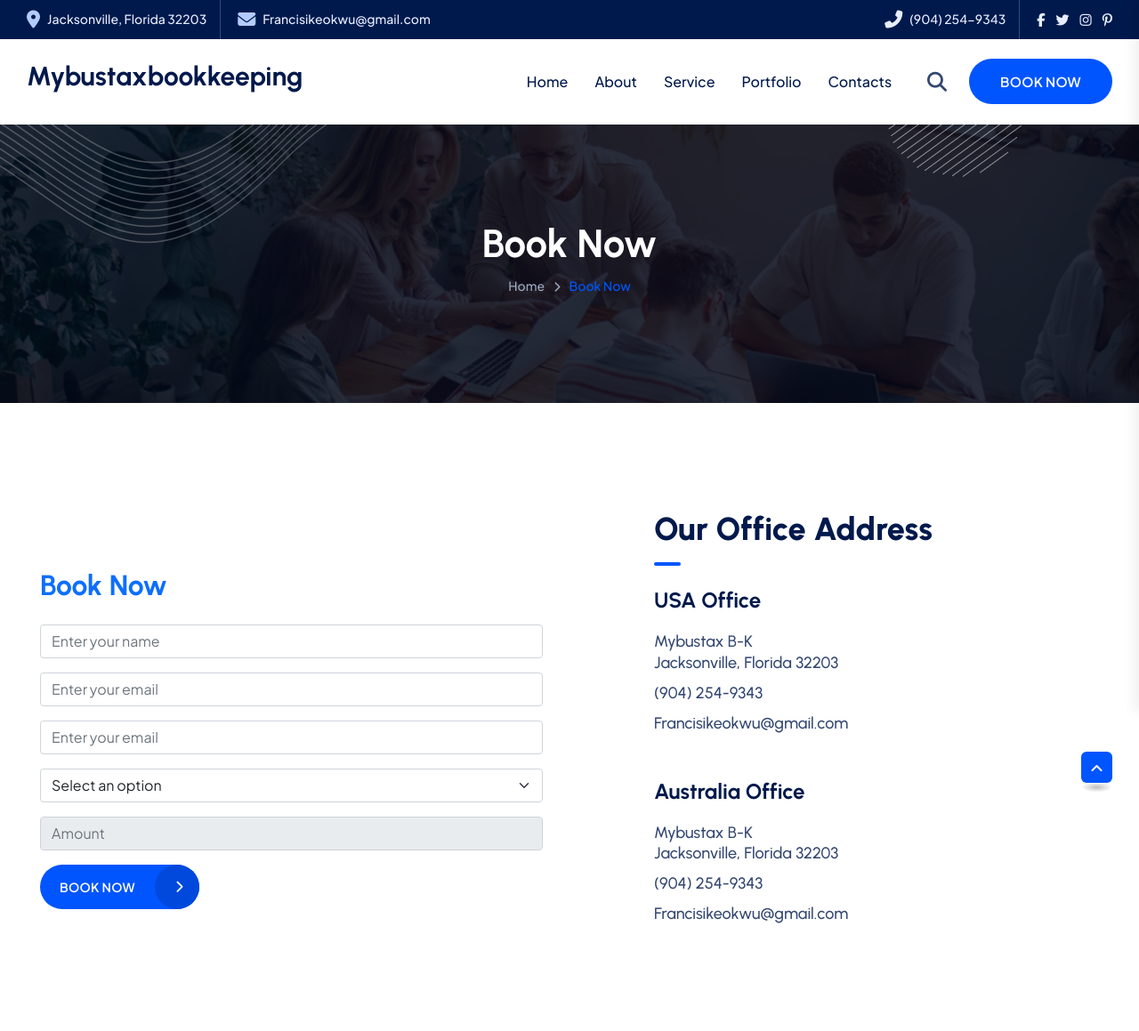
After one commit to SPOTWEBDEV/consulting-website, a PHP site: page /consulting-website/book-me/ in a window 1280 px wide. The commit adds this page. Shown: the top 1159 px of the page at 89% size. Run offline with PHP 8.4, Linux system fonts and the light colour scheme; some libraries are stand-ins or nearby versions.

Commit message:
still working

```diff
--- a/about/index.php
+++ b/about/index.php
@@ -131,7 +131,7 @@
                     </div>
                     <div class="about-content-bottom">
                         <div class="services-btn">
-                            <a href="services.html" class="btn">Our Services</a>
+                            <a href="<?php echo $domain ?>service/" class="btn">Our Services</a>
                         </div>
                         <div class="about-author-info">
                             <div class="thumb">
--- /dev/null
+++ b/book-me/index.php
@@ -0,0 +1,201 @@
+<?php include('../server/connection.php') ?>
+<!doctype html>
+<html class="no-js" lang="en">
+
+<head>
+    <meta charset="utf-8">
+    <meta http-equiv="x-ua-compatible" content="ie=edge">
+    <title><?php echo $domain ?> || Book-Page</title>
+    <meta name="description" content="Gerow - Business Consulting HTML Template">
+    <meta name="viewport" content="width=device-width, initial-scale=1">
+
+    <link rel="shortcut icon" type="image/x-icon" href="<?php echo $domain ?>assets/img/favicon.png">
+    <!-- Place favicon.ico in the root directory -->
+
+    <!-- CSS here -->
+    <link rel="stylesheet" href="<?php echo $domain ?>assets/css/bootstrap.min.css">
+    <link rel="stylesheet" href="<?php echo $domain ?>assets/css/animate.min.css">
+    <link rel="stylesheet" href="<?php echo $domain ?>assets/css/magnific-popup.css">
+    <link rel="stylesheet" href="<?php echo $domain ?>assets/css/fontawesome-all.min.css">
+    <link rel="stylesheet" href="<?php echo $domain ?>assets/css/flaticon.css">
+    <link rel="stylesheet" href="<?php echo $domain ?>assets/css/odometer.css">
+    <link rel="stylesheet" href="<?php echo $domain ?>assets/css/jarallax.css">
+    <link rel="stylesheet" href="<?php echo $domain ?>assets/css/swiper-bundle.min.css">
+    <link rel="stylesheet" href="<?php echo $domain ?>assets/css/slick.css">
+    <link rel="stylesheet" href="<?php echo $domain ?>assets/css/aos.css">
+    <link rel="stylesheet" href="<?php echo $domain ?>assets/css/default.css">
+    <link rel="stylesheet" href="<?php echo $domain ?>assets/css/style.css">
+    <link rel="stylesheet" href="<?php echo $domain ?>assets/css/responsive.css">
+    <link rel="stylesheet" href="https://cdnjs.cloudflare.com/ajax/libs/font-awesome/6.6.0/css/all.min.css">
+    <link rel="stylesheet" href="https://cdnjs.cloudflare.com/ajax/libs/font-awesome/6.6.0/css/brands.min.css">
+
+
+</head>
+
+<body>
+
+    <!-- preloader -->
+    <div id="preloader">
+        <div id="loading-center">
+            <div class="loader">
+                <div class="loader-outter"></div>
+                <div class="loader-inner"></div>
+            </div>
+        </div>
+    </div>
+    <!-- preloader-end -->
+
+    <!-- Scroll-top -->
+    <button class="scroll-top scroll-to-target" data-target="html">
+        <i class="fas fa-angle-up"></i>
+    </button>
+    <!-- Scroll-top-end-->
+
+    <!-- header-area -->
+    <div id="header-fixed-height"></div>
+    <?php include('../includes/nav-one.php') ?>
+    <!-- header-area-end -->
+
+
+    <!-- main-area -->
+    <main class="fix">
+
+        <!-- breadcrumb-area -->
+        <section class="breadcrumb-area breadcrumb-bg" data-background="<?php echo $domain ?>assets/img/bg/breadcrumb_bg.jpg">
+            <div class="container">
+                <div class="row">
+                    <div class="col-lg-12">
+                        <div class="breadcrumb-content">
+                            <h2 class="title">Book Now</h2>
+                            <nav aria-label="breadcrumb">
+                                <ol class="breadcrumb">
+                                    <li class="breadcrumb-item"><a href="<?php echo $domain ?>">Home</a></li>
+                                    <li class="breadcrumb-item active" aria-current="page">Book Now</li>
+                                </ol>
+                            </nav>
+                        </div>
+                    </div>
+                </div>
+            </div>
+            <div class="breadcrumb-shape-wrap">
+                <img src="<?php echo $domain ?>assets/img/images/breadcrumb_shape01.png" alt="">
+                <img src="<?php echo $domain ?>assets/img/images/breadcrumb_shape02.png" alt="">
+            </div>
+        </section>
+        <!-- breadcrumb-area-end -->
+
+        <!-- contact-area -->
+        <section class="inner-contact-area pt-120 pb-120">
+            <div class="container">
+                <div class="row align-items-center">
+                    <div class="col-lg-6">
+
+                        <div class="container mt-5">
+                            <h2 class="mb-4 text-primary">Book Now</h2>
+                            <form>
+                                <!-- Name Field -->
+                                <div class="mb-3">
+
+                                    <input type="text" class="form-control" id="name" placeholder="Enter your name">
+                                </div>
+                                <!-- Email Field -->
+                                <div class="mb-3">
+
+                                    <input type="email" class="form-control" id="email" placeholder="Enter your email">
+                                </div>
+
+                                <div class="mb-3">
+
+                                    <input type="email" class="form-control" id="email" placeholder="Enter your email">
+                                </div>
+
+                                <div class="mb-3">
+
+                                    <select class="form-select" id="exampleSelect">
+                                        <option selected disabled>Select an option</option>
+                                        <option value="1">Bookkeeping</option>
+                                        <option value="2">Financial Accounting</option>
+                                        <option value="3">Tax Services</option>
+                                        <option value="1">Tax Planning</option>
+                                        <option value="2">Business Consulting</option>
+                                        <option value="3">Entrepreneurship Start-up and Training</option>
+                                    </select>
+                                </div>
+
+                                <div class="mb-3">
+
+                                    <input type="email" class="form-control" id="amount" placeholder="Amount" readonly>
+                                </div>
+
+                                <button type="submit" class="btn btn-primary">Book now</button>
+                            </form>
+                        </div>
+                    </div>
+                    <div class="col-lg-6">
+                        <div class="inner-contact-info">
+                            <h2 class="title">Our Office Address</h2>
+                            <div class="contact-info-item">
+                                <h5 class="title-two">USA Office</h5>
+                                <ul class="list-wrap">
+                                    <li><?php echo $siteshort ?> <br> <?php echo $siteaddress ?></li>
+                                    <li><?php echo $sitenumber ?></li>
+                                    <li><?php echo $siteemail ?></li>
+                                </ul>
+                            </div>
+                            <div class="contact-info-item">
+                                <h5 class="title-two">Australia Office</h5>
+                                <ul class="list-wrap">
+                                    <li><?php echo $siteshort ?> <br> <?php echo $siteaddress ?></li>
+                                    <li><?php echo $sitenumber ?></li>
+                                    <li><?php echo $siteemail ?></li>
+                                </ul>
+                            </div>
+                        </div>
+                    </div>
+                </div>
+            </div>
+        </section>
+        <!-- contact-area-end -->
+
+
+        <!-- contact-map -->
+        <div class="contact-map">
+            <iframe src="https://www.google.com/maps/embed?pb=!1m18!1m12!1m3!1d3152.332792000835!2d144.96011341744386!3d-37.805673299999995!2m3!1f0!2f0!3f0!3m2!1i1024!2i768!4f13.1!3m3!1m2!1s0x6ad65d4c2b349649%3A0xb6899234e561db11!2sEnvato!5e0!3m2!1sen!2sbd!4v1685027435635!5m2!1sen!2sbd"
+                allowfullscreen loading="lazy"></iframe>
+        </div>
+        <!-- contact-map-end -->
+
+
+    </main>
+    <!-- main-area-end -->
+
+
+    <!-- footer-area -->
+    <?php include('../includes/footer.php') ?>
+    <!-- footer-area-end -->
+
+
+    <!-- JS here -->
+    <script src="<?php echo $domain ?>assets/js/vendor/jquery-3.6.0.min.js"></script>
+    <script src="<?php echo $domain ?>assets/js/bootstrap.min.js"></script>
+    <script src="<?php echo $domain ?>assets/js/jquery.magnific-popup.min.js"></script>
+    <script src="<?php echo $domain ?>assets/js/jquery.odometer.min.js"></script>
+    <script src="<?php echo $domain ?>assets/js/jquery.appear.js"></script>
+    <script src="<?php echo $domain ?>assets/js/gsap.js"></script>
+    <script src="<?php echo $domain ?>assets/js/ScrollTrigger.js"></script>
+    <script src="<?php echo $domain ?>assets/js/SplitText.js"></script>
+    <script src="<?php echo $domain ?>assets/js/gsap-animation.js"></script>
+    <script src="<?php echo $domain ?>assets/js/jarallax.min.js"></script>
+    <script src="<?php echo $domain ?>assets/js/jquery.parallaxScroll.min.js"></script>
+    <script src="<?php echo $domain ?>assets/js/particles.min.js"></script>
+    <script src="<?php echo $domain ?>assets/js/jquery.easypiechart.min.js"></script>
+    <script src="<?php echo $domain ?>assets/js/jquery.inview.min.js"></script>
+    <script src="<?php echo $domain ?>assets/js/swiper-bundle.min.js"></script>
+    <script src="<?php echo $domain ?>assets/js/slick.min.js"></script>
+    <script src="<?php echo $domain ?>assets/js/ajax-form.js"></script>
+    <script src="<?php echo $domain ?>assets/js/aos.js"></script>
+    <script src="<?php echo $domain ?>assets/js/wow.min.js"></script>
+    <script src="<?php echo $domain ?>assets/js/main.js"></script>
+</body>
+
+</html>
--- a/includes/footer.php
+++ b/includes/footer.php
@@ -6,7 +6,8 @@
                     <div class="col-lg-4 col-md-7">
                         <div class="footer-widget">
                             <div class="fw-logo">
-                                <a href="index.html"><img src="<?php echo $domain ?>assets/img/logo/w_logo.png" alt=""></a>
+                                <!-- <a href="index.html"><img src="<?php echo $domain ?>assets/img/logo/w_logo.png" alt=""></a> -->
+                                 <h2 style="color: white;"><?php echo $sitelogo ?></h2>
                             </div>
                             <div class="footer-content">
                                 <p>In addition to his academic training and leadership, he served as Senior Tax Specialist with the Florida Department of Revenue for thirteen years, specializing in tax laws, auditing, sales & use tax, intangible tax, corporate tax, local option tax, and documentary stamp tax.</p>
--- a/includes/nav-one.php
+++ b/includes/nav-one.php
@@ -50,7 +50,7 @@
                             <div class="header-action d-none d-md-block">
                                 <ul class="list-wrap">
                                     <li class="header-search"><a href="#"><i class="fas fa-search"></i></a></li> <!-- Changed to Font Awesome -->
-                                    <li class="header-btn"><a href="<?php echo $domain ?>login/" class="btn btn-two">Book-Now</a></li>
+                                    <li class="header-btn"><a href="<?php echo $domain ?>book-me/" class="btn btn-two">Book Now</a></li>
                                 </ul>
                             </div>
                         </nav>
--- a/index.php
+++ b/index.php
@@ -83,6 +83,8 @@
                 <div class="banner-content-three">
                     <h2 class="title" data-aos="fade-right" data-aos-delay="0">Need Business Consultation Today?</h2>
                     <p data-aos="fade-right" data-aos-delay="300">MyBusTaxBookkeeping provides expert insights to help your business overcome challenges and thrive.</p>
+                    <a href="<?php echo $domain ?>book-me/"><button type="button" class="btn btn-primary mb-4">Book Now</button></a>
+
                     <form action="#" class="banner-form" data-aos="fade-right" data-aos-delay="600">
                         <label for="email" class="sr-only">E-mail Address</label>
                         <input type="email" id="email" placeholder="E-mail Address" required>
@@ -291,7 +293,7 @@
                     </div>
                     <div class="col-lg-7 col-md-4">
                         <div class="view-all-btn text-end mb-30">
-                            <a href="project-details.html" class="btn btn-three">View All Projects</a>
+                            <a href="#" class="btn btn-three">View All Projects</a>
                         </div>
                     </div>
                 </div>
@@ -553,7 +555,7 @@
                         </div>
                         <div class="col-lg-3">
                             <div class="cta-btn text-end">
-                                <a href="contact.html" class="btn btn-three">Contact Us</a>
+                                <a href="<?php echo $domain ?>contact/" class="btn btn-three">Contact Us</a>
                             </div>
                         </div>
                     </div>
--- a/server/connection.php
+++ b/server/connection.php
@@ -10,7 +10,7 @@ $domain = 'http://localhost/consulting-website/';
 $sitename = 'Mybustaxbookkeeping';
 $siteshort = 'Mybustax B-K';
 $siteemail = 'Francisikeokwu@gmail.com';
-$sitelogo = 'M-B-B-K';
+$sitelogo = 'Mybustaxbookkeeping';
 $sitenumber ='(904) 254-9343';
 $siteaddress = 'Jacksonville, Florida 32203';
 $sitepobox = 'P. O. Box 43092'
```
Also changed, not shown: login/index.php (deleted, +0 -205 lines), portfolio/index.php (+4 -5 lines), service/index.php (+6 -6 lines).
